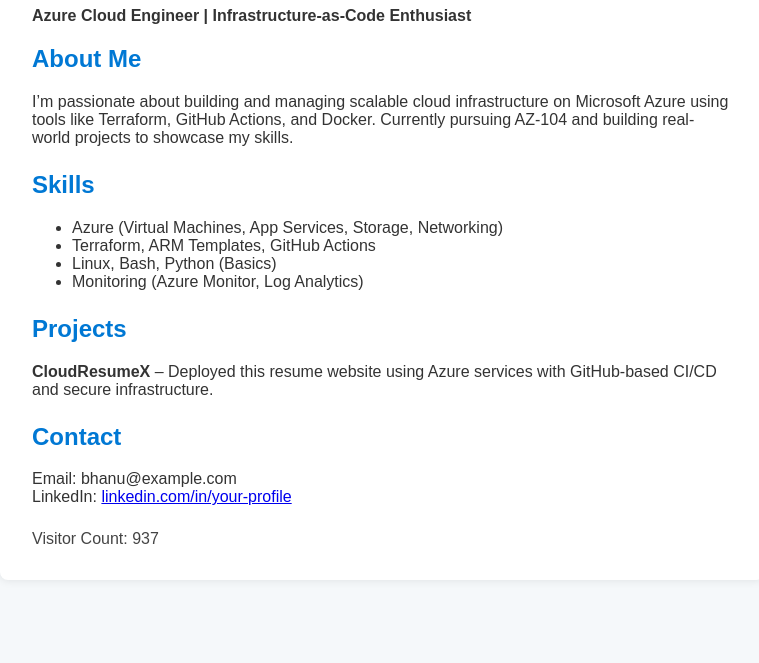
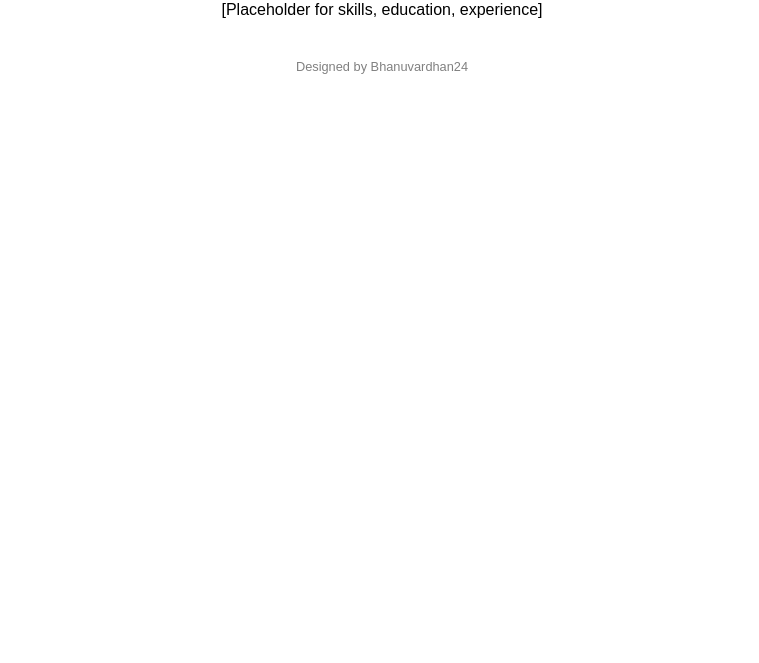
Before and after one commit to BhanuVardhan24/CloudResumeX, a plain HTML site: page index.html in a window 1280 px wide. Shown: the part 137-800 px from the top of the page, without its empty margins (258-1017 px from the left). Drawn offline with Linux system fonts and the light colour scheme.

```diff
--- a/index.html
+++ b/index.html
@@ -1,96 +1,23 @@
 <!DOCTYPE html>
-<html lang="en">
+<html>
   <head>
-    <meta charset="UTF-8" />
-    <meta name="viewport" content="width=device-width, initial-scale=1.0" />
-    <title>Bhanu Vardhan | Cloud Resume</title>
-    <link rel="stylesheet" href="styles.css" />
+    <title>My Resume</title>
     <style>
       body {
-        font-family: Arial, sans-serif;
-        background: #f5f8fa;
-        color: #333;
-        margin: 0;
-        padding: 2rem;
+        font-family: sans-serif;
+        text-align: center;
+        padding: 50px;
       }
-      .container {
-        max-width: 700px;
-        margin: auto;
-        background: #fff;
-        border-radius: 8px;
-        padding: 2rem;
-        box-shadow: 0 0 10px rgba(0, 0, 0, 0.1);
-      }
-      h1,
-      h2 {
-        color: #0078d4;
-      }
-      .section {
-        margin-bottom: 1.5rem;
-      }
-      .counter {
-        font-size: 1rem;
-        margin-top: 1.5rem;
-        color: #444;
+      footer {
+        font-size: 0.8em;
+        color: gray;
+        margin-top: 40px;
       }
     </style>
   </head>
   <body>
-    <div class="container">
-      <h1>Bhanu Vardhan</h1>
-      <p>
-        <strong
-          >Azure Cloud Engineer | Infrastructure-as-Code Enthusiast</strong
-        >
-      </p>
-
-      <div class="section">
-        <h2>About Me</h2>
-        <p>
-          I’m passionate about building and managing scalable cloud
-          infrastructure on Microsoft Azure using tools like Terraform, GitHub
-          Actions, and Docker. Currently pursuing AZ-104 and building real-world
-          projects to showcase my skills.
-        </p>
-      </div>
-
-      <div class="section">
-        <h2>Skills</h2>
-        <ul>
-          <li>Azure (Virtual Machines, App Services, Storage, Networking)</li>
-          <li>Terraform, ARM Templates, GitHub Actions</li>
-          <li>Linux, Bash, Python (Basics)</li>
-          <li>Monitoring (Azure Monitor, Log Analytics)</li>
-        </ul>
-      </div>
-
-      <div class="section">
-        <h2>Projects</h2>
-        <p>
-          <strong>CloudResumeX</strong> – Deployed this resume website using
-          Azure services with GitHub-based CI/CD and secure infrastructure.
-        </p>
-      </div>
-
-      <div class="section">
-        <h2>Contact</h2>
-        <p>
-          Email: bhanu@example.com<br />LinkedIn:
-          <a href="https://linkedin.com/in/your-profile" target="_blank"
-            >linkedin.com/in/your-profile</a
-          >
-        </p>
-      </div>
-
-      <div class="counter">
-        Visitor Count: <span id="visitorCount">Loading...</span>
-      </div>
-    </div>
-
-    <script>
-      // Dummy counter (for Azure Function integration later)
-      document.getElementById("visitorCount").textContent =
-        Math.floor(Math.random() * 1000) + 1;
-    </script>
+    <h1>[Your Name]</h1>
+    <p>[Placeholder for skills, education, experience]</p>
+    <footer>Designed by Bhanuvardhan24</footer>
   </body>
 </html>
```
Also changed, not shown: requirements.txt (added), 2 other files.
